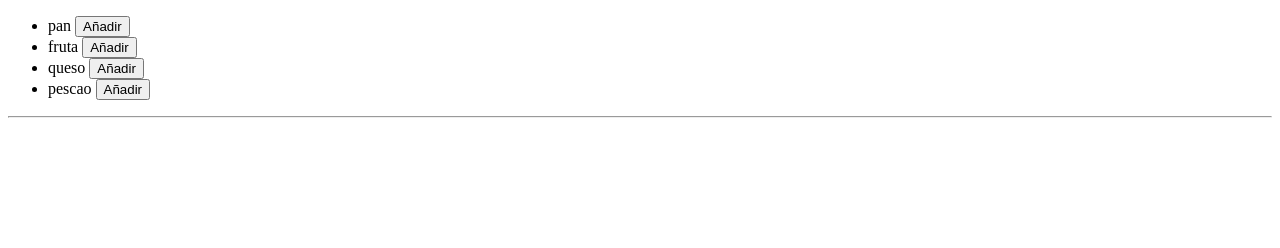
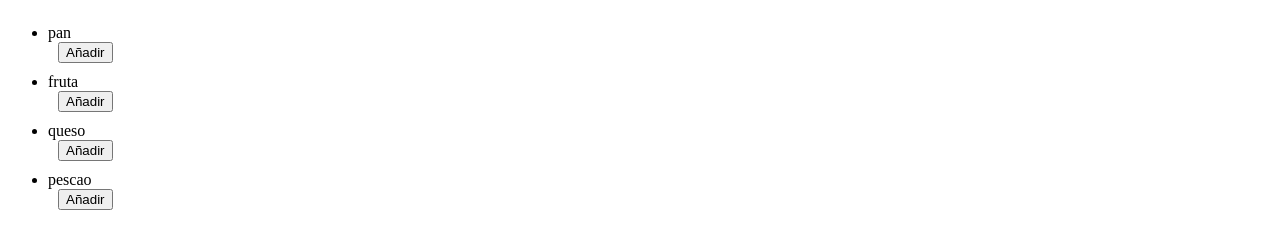
Before and after one commit to JorgePeju/EjercicioWebStorage, a plain HTML site: page index.html in a window 1280 px wide. Drawn offline with Linux system fonts and the light colour scheme.

Commit message:
funcional

```diff
--- a/index.html
+++ b/index.html
@@ -6,13 +6,13 @@
     <meta name="viewport" content="width=device-width, initial-scale=1.0">
     <title>Document</title>
 
-
+    <link rel="stylesheet" type="text/css" href="main.css" />
 </head>
 <body>
 
 <ul id="lista-compra">
 </ul>
-<hr>
+
 <ul id="cesta-compra">
 
 </ul>
--- /dev/null
+++ b/main.css
@@ -0,0 +1,18 @@
+body {
+    display: flex;
+  }
+
+  #lista-compra {
+    width: 50%;
+    margin-right: 10px;
+  }
+
+  #cesta-compra {
+    width: 50%;
+  }
+
+  button {
+    margin-left: 10px;
+    display: block;
+    margin-bottom: 10px;
+  }
```
